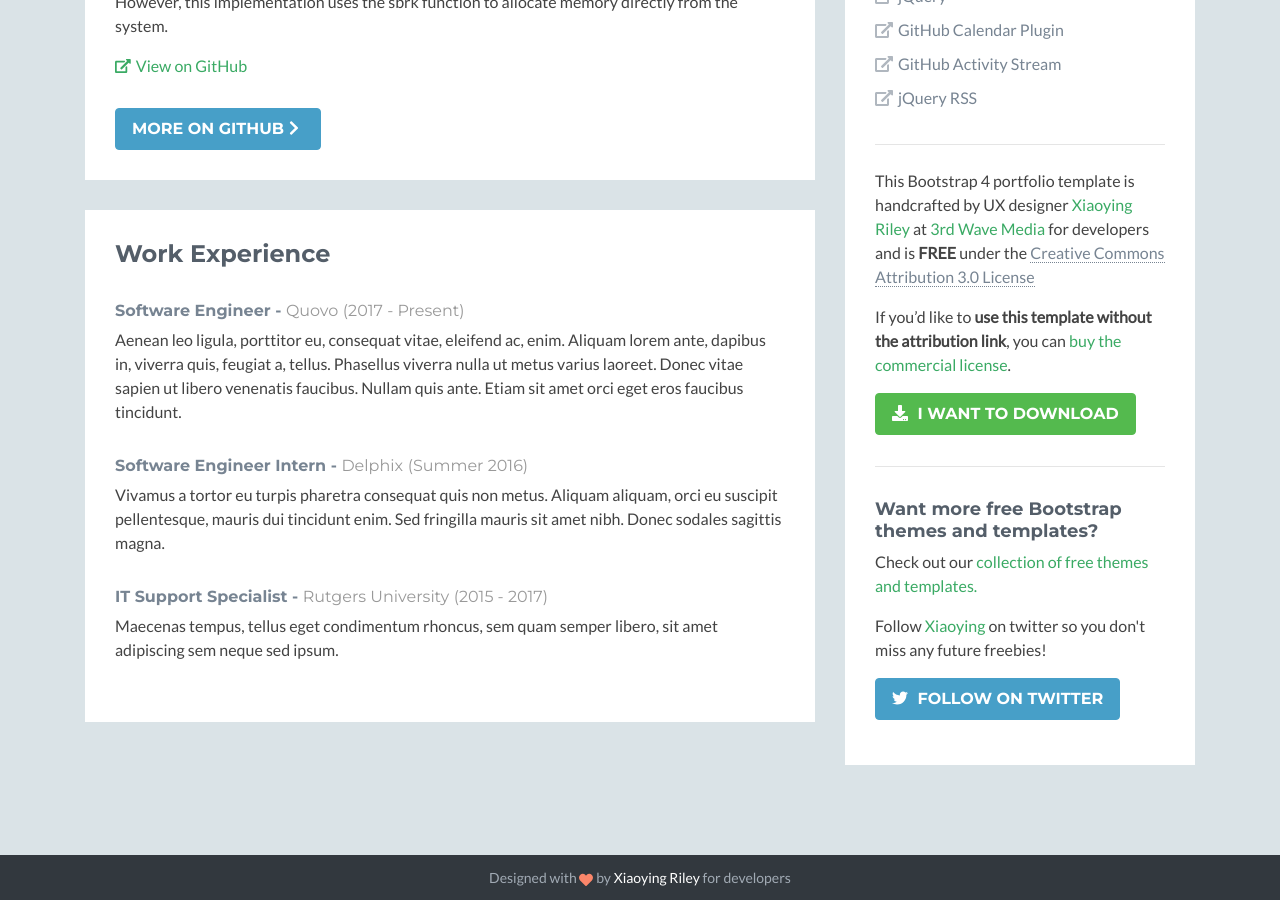
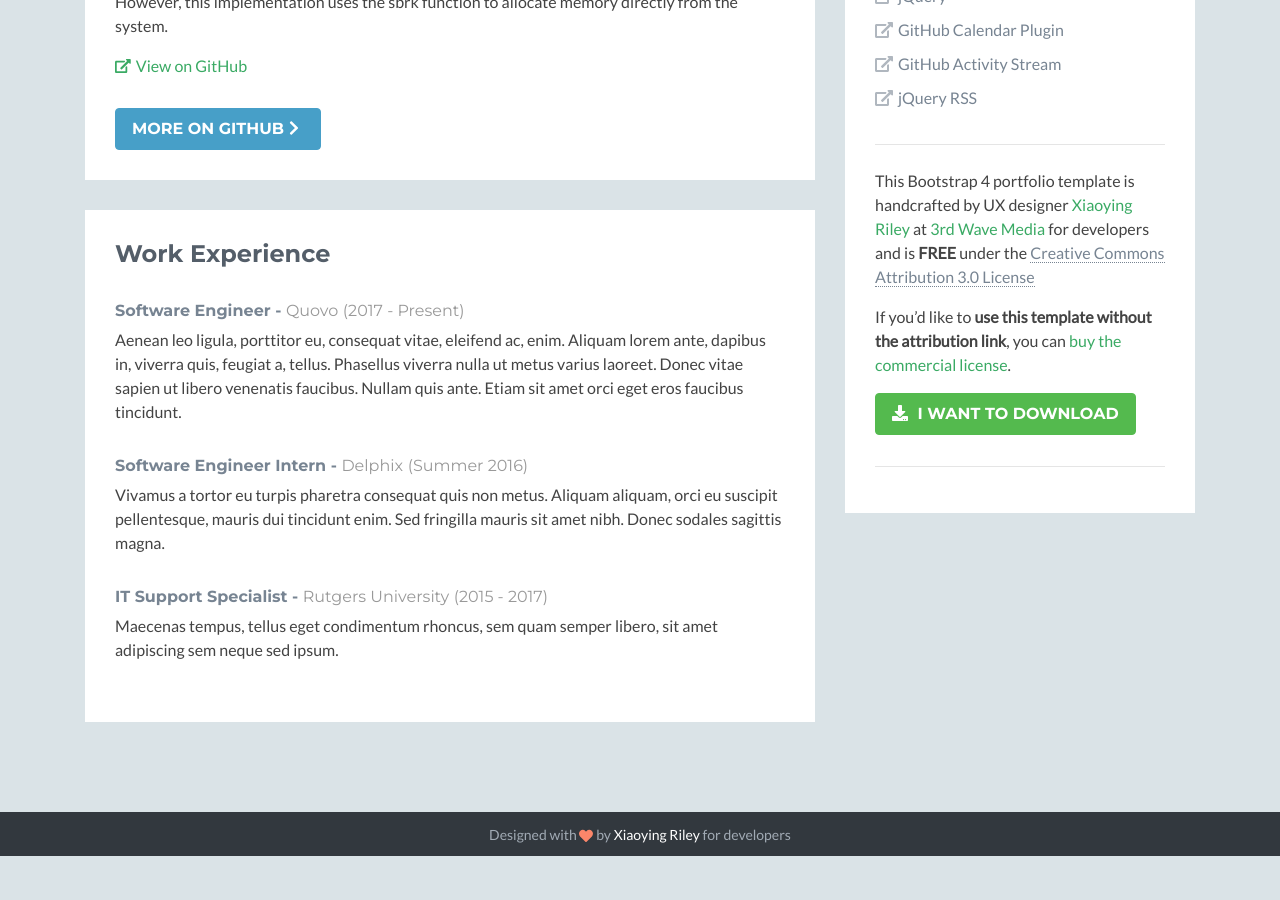
Before and after one commit to h-betz/h-betz.github.io, a Jekyll site: the page index.html, which Jekyll copies as it is, in a window 1280 px wide and 900 px high, scrolled down 1605 px. Built offline with Jekyll 4.4.1, drawn with Linux system fonts in a browser that asks for light colours; nearby versions of some CDN libraries; a style sheet for code colours, icons or effects is not loaded; after the commit the page ends 2461 px from its top, so only the background shows below that.

Commit message:
Updating with my info

```diff
--- a/index.html
+++ b/index.html
@@ -254,11 +254,6 @@
 
                              <a class="btn btn-cta-primary btn-download" href="https://themes.3rdwavemedia.com/bootstrap-templates/resume/free-bootstrap-portfolio-theme-for-web-developers/" target="_blank"><i class="fas fa-download"></i> I want to download</a>
                             <hr/>
-                            <h5 class="subheading pt-3">Want more free Bootstrap themes and templates?</h5>
-                            <p>Check out our <a href="https://themes.3rdwavemedia.com/bootstrap-templates/free/">collection of free themes and templates.</a></p>
-                            <p>Follow <a href="https://twitter.com/3rdwave_themes" target="_blank">Xiaoying</a> on twitter so you don't miss any future freebies!</p>
-
-                            <a class="btn btn-cta-secondary btn-follow" href="https://twitter.com/3rdwave_themes" target="_blank"><i class="fab fa-twitter"></i> Follow on twitter</a>
 
                         </div><!--//content-->
                     </div><!--//section-inner-->
```
